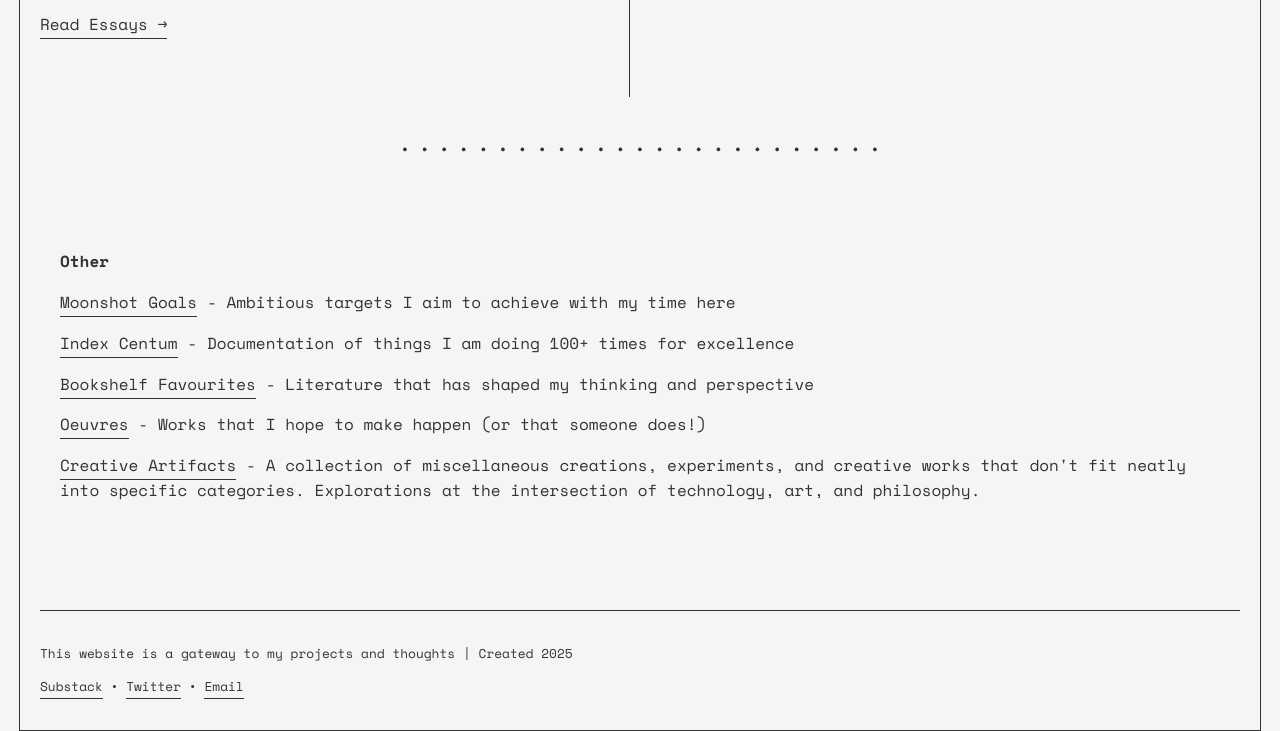
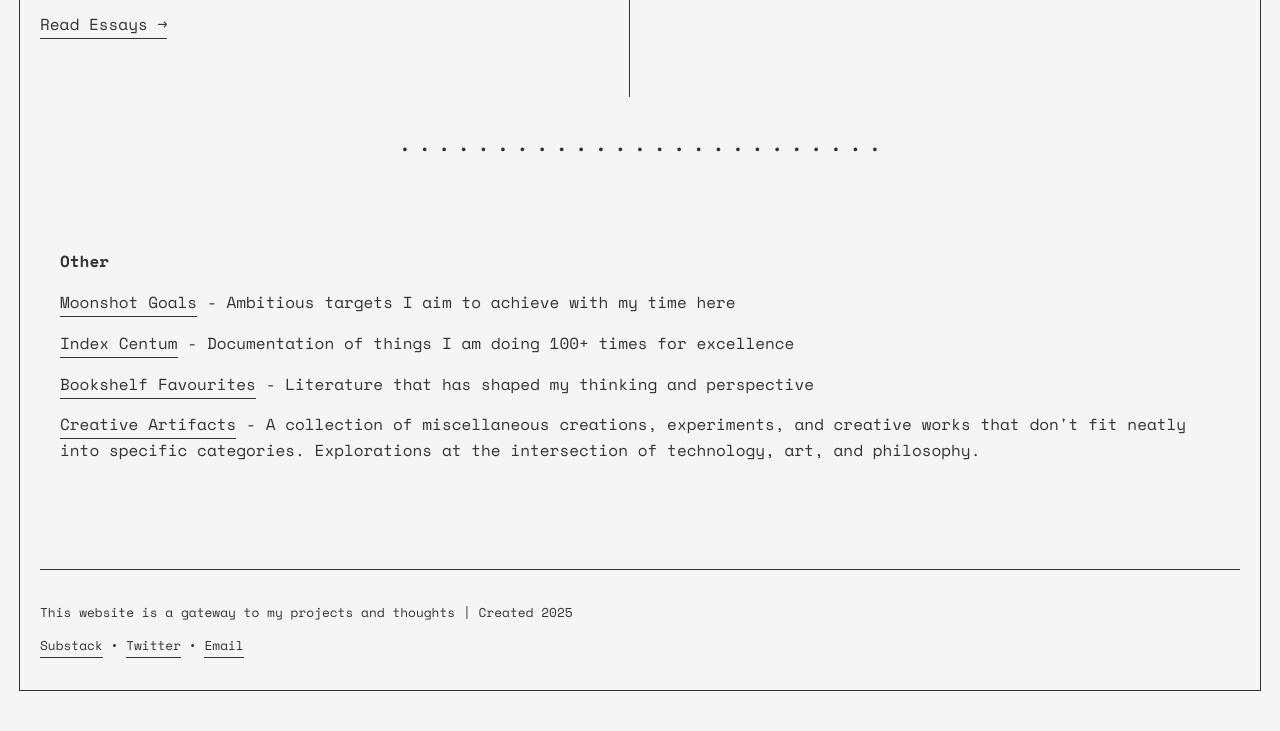
Before and after one commit to notdonecreating/dd, a plain HTML site: page index.html in a window 1280 px wide. Shown: the part 1556-2287 px from the top of the page. After the commit the page ends 2247 px from the top, so only its background shows below. Drawn offline with nearby package versions, Linux system fonts and the light colour scheme.

Commit message:
Update index.html

```diff
--- a/index.html
+++ b/index.html
@@ -318,7 +318,6 @@
                 <li><a href="#">Moonshot Goals</a> - Ambitious targets I aim to achieve with my time here</li>
                 <li><a href="#">Index Centum</a> - Documentation of things I am doing 100+ times for excellence</li>
                 <li><a href="#">Bookshelf Favourites</a> - Literature that has shaped my thinking and perspective</li>
-                <li><a href="#">Oeuvres</a> - Works that I hope to make happen (or that someone does!) </li>
                 <li><a href="#">Creative Artifacts</a> - A collection of miscellaneous creations, experiments, and creative works that don't fit neatly into specific categories. Explorations at the intersection of technology, art, and philosophy. </li>
             </ul>
         </div>
```
